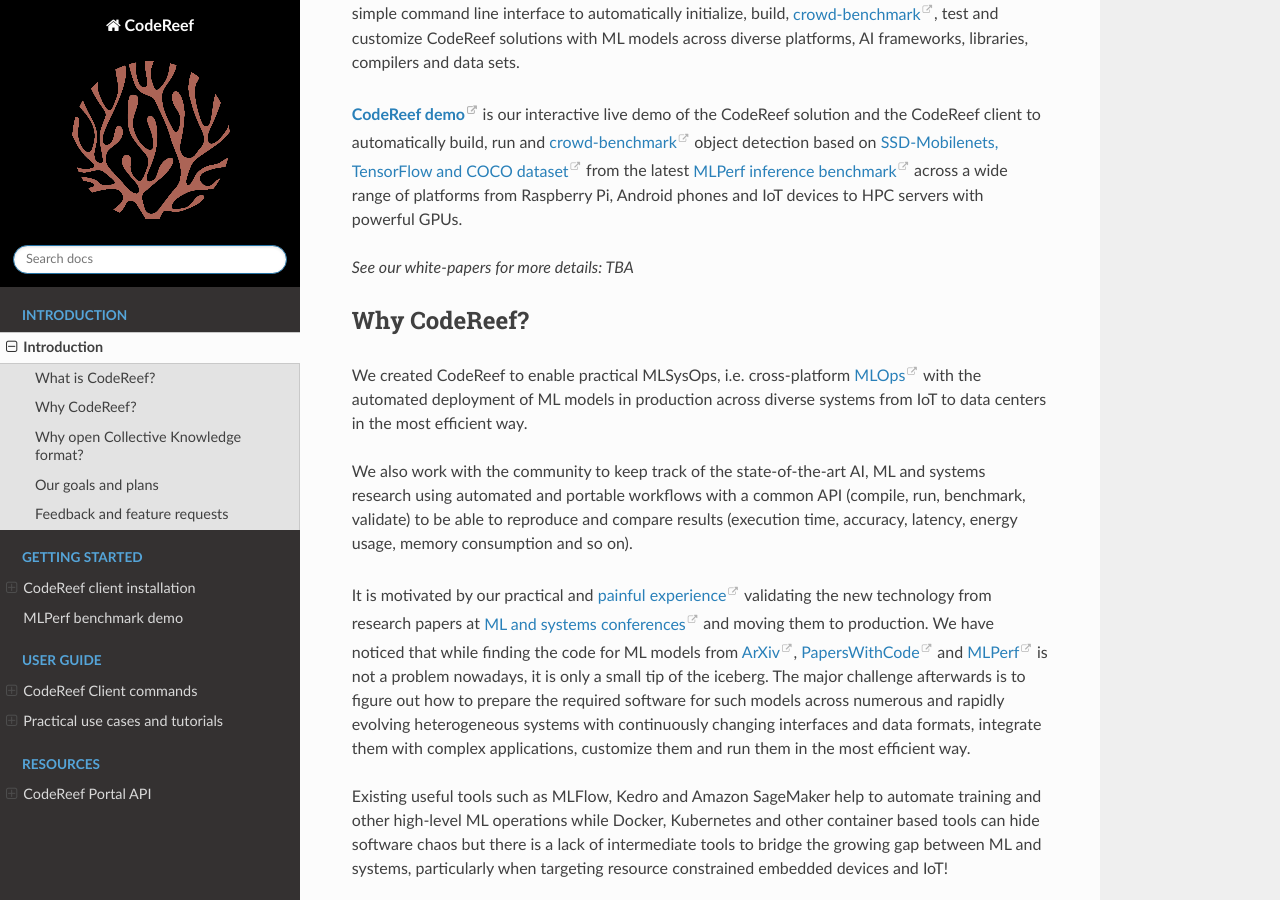
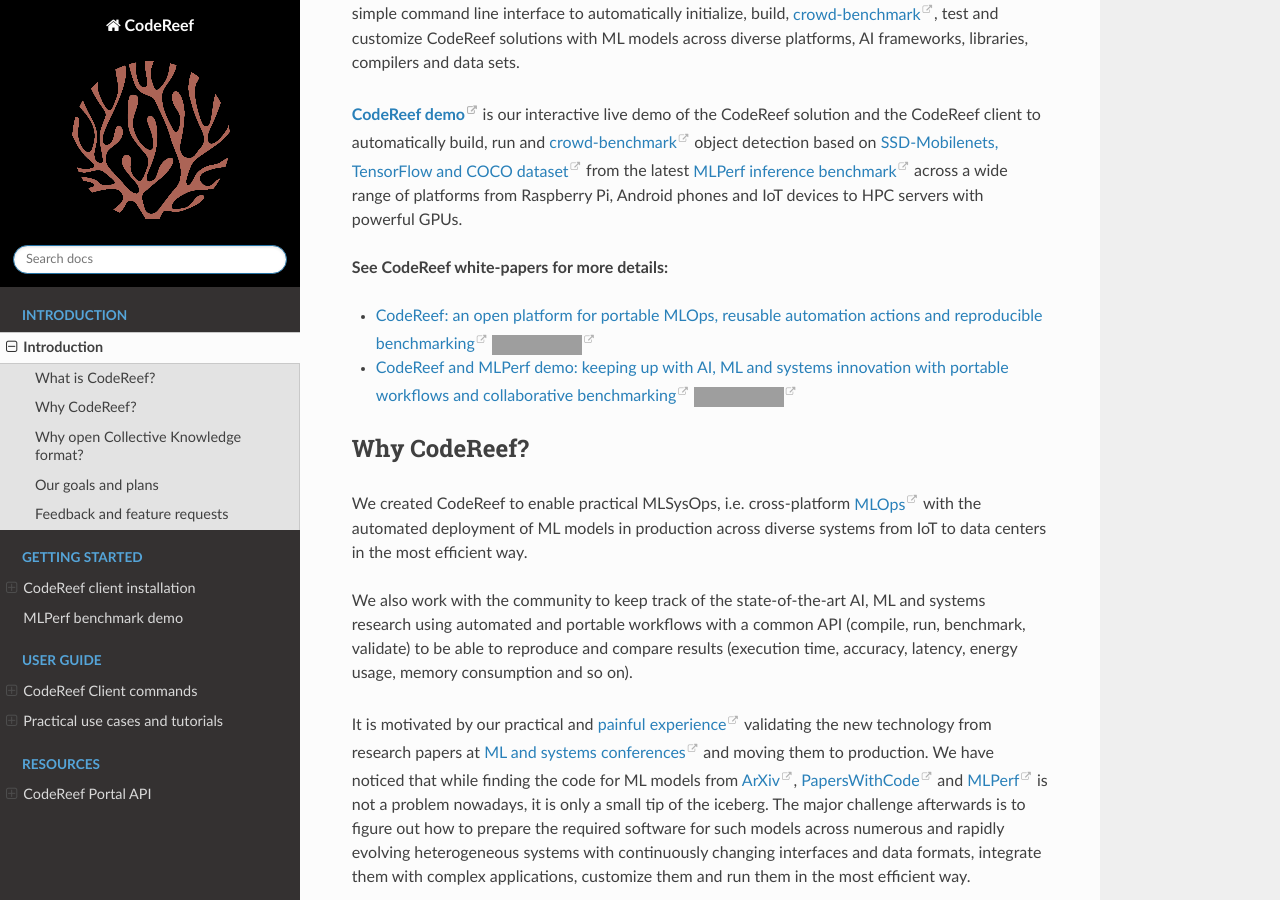
Before and after one commit to codereef-ai/client, a Sphinx documentation site: the page built from docs/intro/introduction.md, in a window 1280 px wide and 900 px high, scrolled down 759 px. Built offline with Sphinx 7.4.7 and the Read the Docs theme 2.0.0, drawn with Linux system fonts in a browser that asks for light colours; pages that are not in the unit, such as notebooks, are missing from menus; grey boxes are pictures that could not be loaded.

Commit message:
added white papers

```diff
--- a/docs/intro/introduction.md
+++ b/docs/intro/introduction.md
@@ -24,7 +24,11 @@
 from the latest [MLPerf inference benchmark](https://mlperf.org) across a wide range of platforms
 from Raspberry Pi, Android phones and IoT devices to HPC servers with powerful GPUs.
 
-*See our white-papers for more details: TBA*
+**See CodeReef white-papers for more details:**
+* [CodeReef: an open platform for portable MLOps, reusable automation actions and reproducible benchmarking](https://arxiv.org/abs/2001.07935) [![ArXiv](https://img.shields.io/badge/cs.LG-arXiv%3A2001.07935-B31B1B.svg)](https://arxiv.org/abs/2001.07935)
+* [CodeReef and MLPerf demo: keeping up with AI, ML and systems innovation with portable workflows and collaborative benchmarking](https://doi.org/10.5281/zenodo.3625479) [![DOI](https://zenodo.org/badge/DOI/10.5281/zenodo.3625479.svg)](https://doi.org/10.5281/zenodo.3625479)
+
+
 
 ## Why CodeReef?
 
```
Also changed, not shown: README.md (+2 -1 lines).
